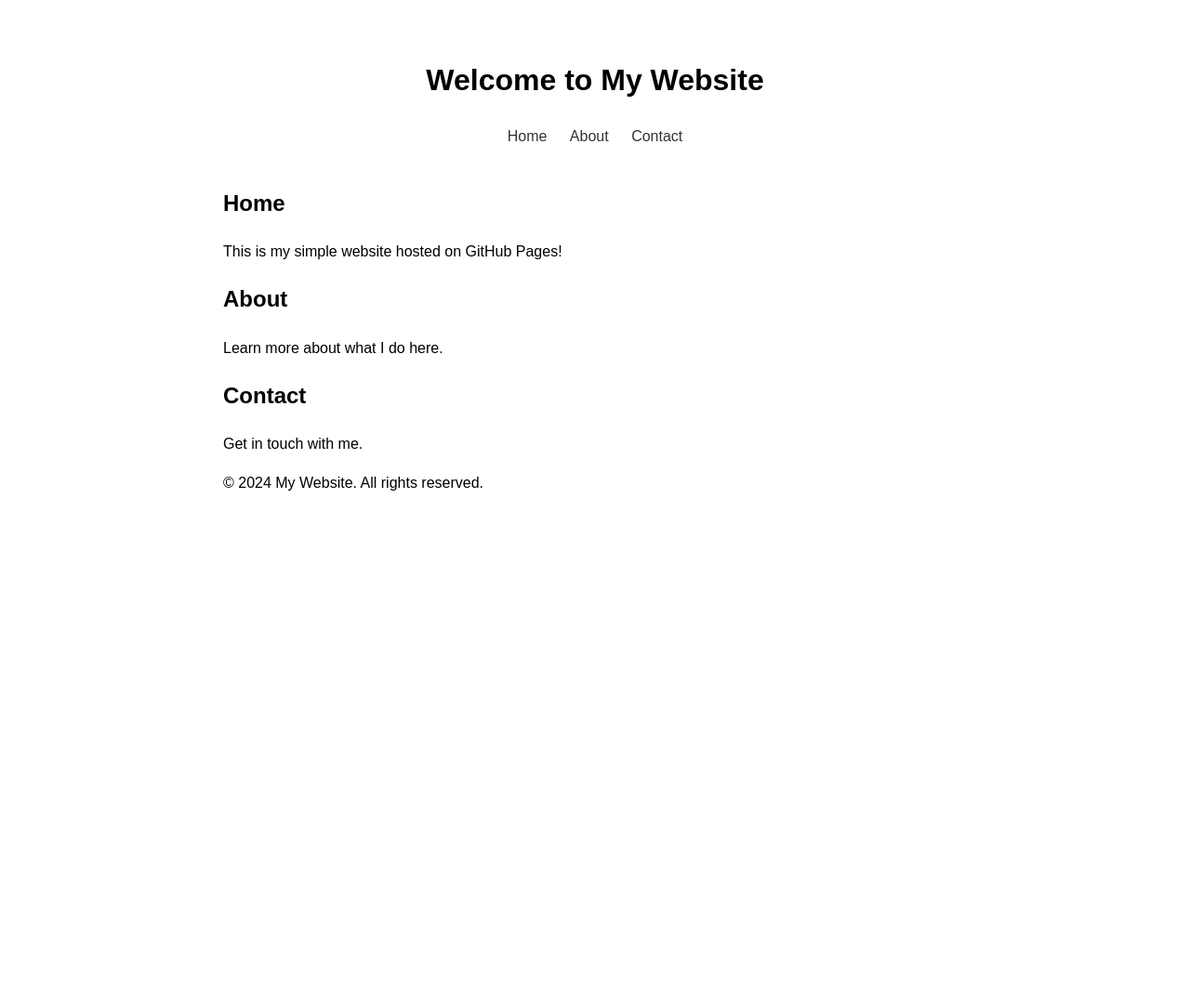
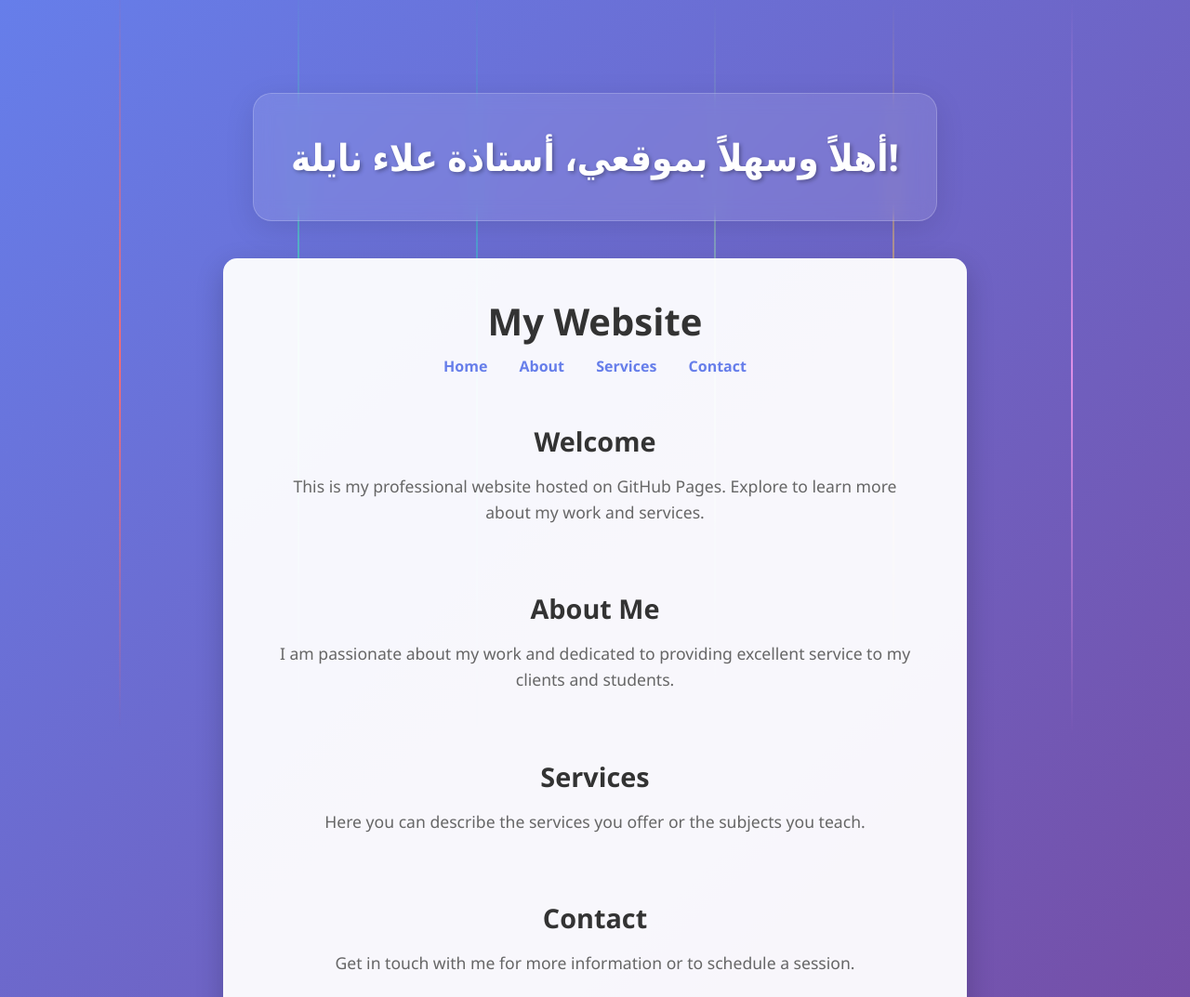
Before and after one commit to blastingnova/blastingnova.github.io, a plain HTML site: page index.html in a window 1280 px wide. Shown: the top 1073 px of the page at 93% size. Before the commit the page ends 800 px from the top, so only its background shows below. Drawn offline with Linux system fonts and the light colour scheme.

Commit message:
Update index.html

```diff
--- a/index.html
+++ b/index.html
@@ -1,55 +1,260 @@
 <!DOCTYPE html>
-<html>
+<html lang="ar">
 <head>
+    <meta charset="UTF-8">
+    <meta name="viewport" content="width=device-width, initial-scale=1.0">
     <title>My Website</title>
     <style>
+        * {
+            margin: 0;
+            padding: 0;
+            box-sizing: border-box;
+        }
+
         body {
-            font-family: Arial, sans-serif;
+            font-family: 'Segoe UI', Tahoma, Geneva, Verdana, sans-serif;
+            background: linear-gradient(135deg, #667eea 0%, #764ba2 100%);
+            min-height: 100vh;
+            display: flex;
+            flex-direction: column;
+            align-items: center;
+            overflow-x: hidden;
+        }
+
+        /* Decorative lines */
+        .lines-container {
+            position: fixed;
+            top: 0;
+            left: 0;
+            width: 100%;
+            height: 100%;
+            pointer-events: none;
+            z-index: 1;
+        }
+
+        .line {
+            position: absolute;
+            width: 2px;
+            height: 100%;
+            background: linear-gradient(to bottom, transparent, currentColor, transparent);
+            animation: float 3s ease-in-out infinite;
+        }
+
+        .line-1 {
+            left: 10%;
+            color: #ff6b6b;
+            animation-delay: 0s;
+        }
+
+        .line-2 {
+            left: 25%;
+            color: #4ecdc4;
+            animation-delay: 0.5s;
+        }
+
+        .line-3 {
+            left: 40%;
+            color: #45b7d1;
+            animation-delay: 1s;
+        }
+
+        .line-4 {
+            left: 60%;
+            color: #96ceb4;
+            animation-delay: 1.5s;
+        }
+
+        .line-5 {
+            left: 75%;
+            color: #feca57;
+            animation-delay: 2s;
+        }
+
+        .line-6 {
+            left: 90%;
+            color: #ff9ff3;
+            animation-delay: 2.5s;
+        }
+
+        /* Welcome message container */
+        .welcome-container {
+            position: relative;
+            z-index: 2;
+            text-align: center;
+            margin-top: 100px;
+            padding: 40px;
+            background: rgba(255, 255, 255, 0.1);
+            backdrop-filter: blur(10px);
+            border-radius: 20px;
+            border: 1px solid rgba(255, 255, 255, 0.2);
+            box-shadow: 0 8px 32px rgba(0, 0, 0, 0.1);
+        }
+
+        /* Animated welcome text */
+        .welcome-text {
+            font-size: 2.5em;
+            font-weight: bold;
+            color: white;
+            text-shadow: 2px 2px 4px rgba(0, 0, 0, 0.3);
+            opacity: 0;
+            animation: fadeInUp 2s ease-out forwards;
+            line-height: 1.4;
+        }
+
+        /* Content area */
+        .content {
+            position: relative;
+            z-index: 2;
             max-width: 800px;
-            margin: 0 auto;
+            margin: 40px auto;
+            padding: 40px;
+            background: rgba(255, 255, 255, 0.95);
+            border-radius: 15px;
+            box-shadow: 0 10px 30px rgba(0, 0, 0, 0.2);
+            text-align: center;
+        }
+
+        header {
+            margin-bottom: 30px;
+        }
+
+        h1 {
+            color: #333;
+            font-size: 2.5em;
+            margin-bottom: 10px;
+        }
+
+        nav a {
+            margin: 0 15px;
+            text-decoration: none;
+            color: #667eea;
+            font-weight: 600;
+            transition: color 0.3s ease;
+        }
+
+        nav a:hover {
+            color: #764ba2;
+        }
+
+        section {
+            margin: 30px 0;
             padding: 20px;
+        }
+
+        h2 {
+            color: #333;
+            margin-bottom: 15px;
+            font-size: 1.8em;
+        }
+
+        p {
+            color: #666;
             line-height: 1.6;
+            font-size: 1.1em;
         }
-        header {
-            text-align: center;
-            padding: 20px 0;
+
+        footer {
+            margin-top: 40px;
+            padding: 20px;
+            color: #666;
+            border-top: 1px solid #eee;
         }
-        nav a {
-            margin: 0 10px;
-            text-decoration: none;
-            color: #333;
+
+        /* Animations */
+        @keyframes float {
+            0%, 100% {
+                transform: translateY(0px);
+                opacity: 0.7;
+            }
+            50% {
+                transform: translateY(-20px);
+                opacity: 1;
+            }
+        }
+
+        @keyframes fadeInUp {
+            0% {
+                opacity: 0;
+                transform: translateY(30px);
+            }
+            100% {
+                opacity: 1;
+                transform: translateY(0);
+            }
+        }
+
+        /* Responsive design */
+        @media (max-width: 768px) {
+            .welcome-text {
+                font-size: 1.8em;
+            }
+
+            .line-1, .line-6 {
+                display: none;
+            }
+
+            .content {
+                margin: 20px;
+                padding: 20px;
+            }
         }
     </style>
 </head>
 <body>
+    <!-- Decorative animated lines -->
+    <div class="lines-container">
+        <div class="line line-1"></div>
+        <div class="line line-2"></div>
+        <div class="line line-3"></div>
+        <div class="line line-4"></div>
+        <div class="line line-5"></div>
+        <div class="line line-6"></div>
+    </div>
+
+    <!-- Animated welcome message -->
+    <div class="welcome-container">
+        <div class="welcome-text">
+            أهلاً وسهلاً بموقعي، أستاذة علاء نايلة!
+        </div>
+    </div>
+
+    <!-- Main content -->
+    <div class="content">
         <header>
-        <h1>Welcome to My Website</h1>
+            <h1>My Website</h1>
             <nav>
                 <a href="#home">Home</a>
                 <a href="#about">About</a>
+                <a href="#services">Services</a>
                 <a href="#contact">Contact</a>
             </nav>
         </header>
 
         <main>
             <section id="home">
-            <h2>Home</h2>
-            <p>This is my simple website hosted on GitHub Pages!</p>
+                <h2>Welcome</h2>
+                <p>This is my professional website hosted on GitHub Pages. Explore to learn more about my work and services.</p>
             </section>
 
             <section id="about">
-            <h2>About</h2>
-            <p>Learn more about what I do here.</p>
+                <h2>About Me</h2>
+                <p>I am passionate about my work and dedicated to providing excellent service to my clients and students.</p>
+            </section>
+
+            <section id="services">
+                <h2>Services</h2>
+                <p>Here you can describe the services you offer or the subjects you teach.</p>
             </section>
 
             <section id="contact">
                 <h2>Contact</h2>
-            <p>Get in touch with me.</p>
+                <p>Get in touch with me for more information or to schedule a session.</p>
             </section>
         </main>
 
         <footer>
             <p>&copy; 2024 My Website. All rights reserved.</p>
         </footer>
+    </div>
 </body>
 </html>
```
Lines whose indentation alone changed are shown as unchanged.
